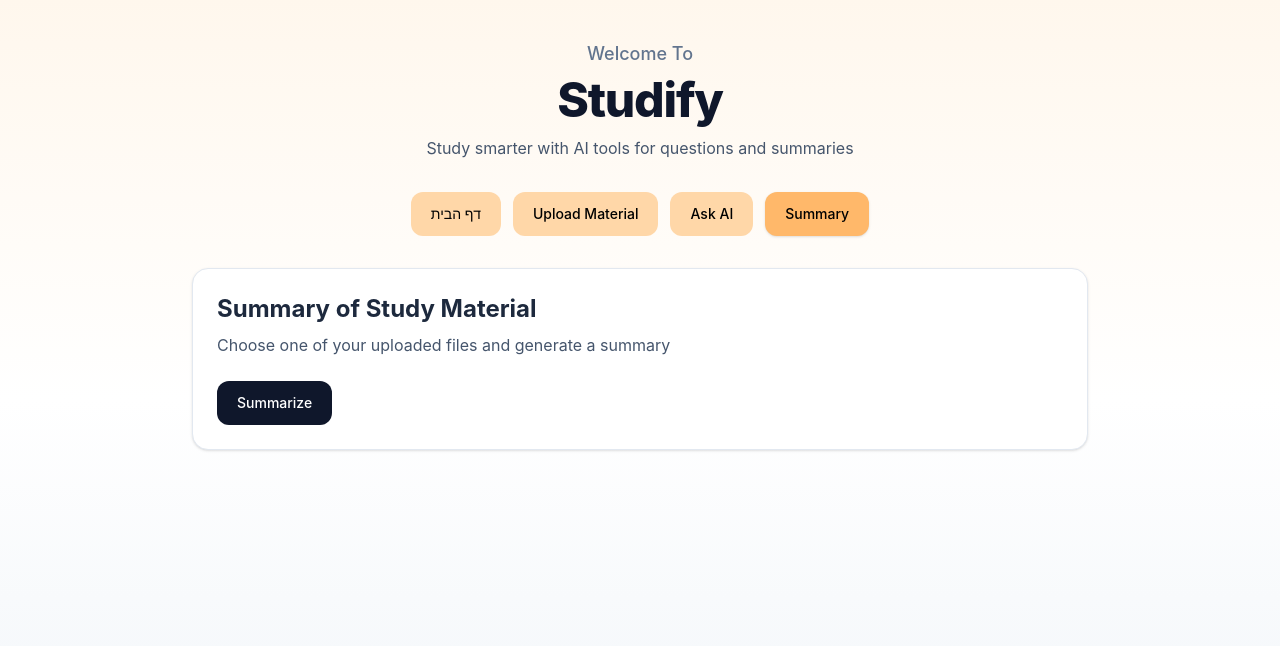
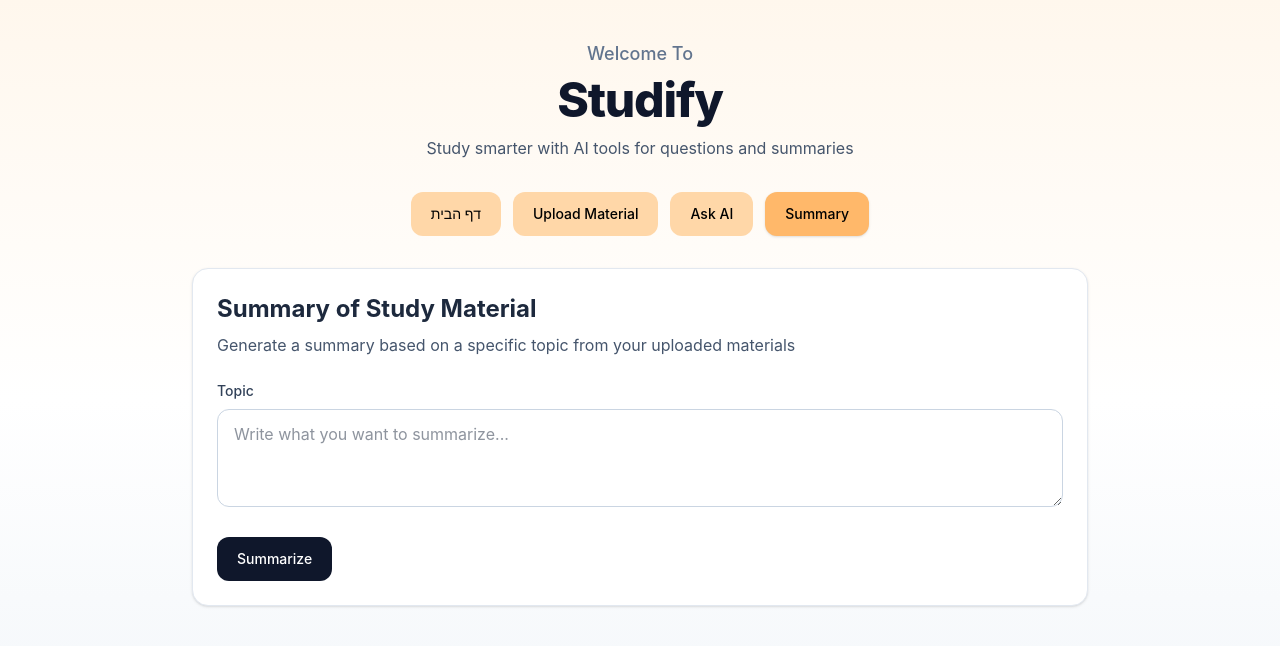
Before and after one commit to ella2709/Studify, a React (Vite) app in the folder frontend/: page /summarize in a window 1280 px wide. Shown: the top 646 px of the page. Built offline with nearby package versions, Linux system fonts and the light colour scheme.

Commit message:
Added text area in summarize page

```diff
--- a/frontend/src/messages.js
+++ b/frontend/src/messages.js
@@ -40,11 +40,18 @@ const messages = {
 
   summarize: {
   title: "Summary of Study Material",
-    description: "Choose one of your uploaded files and generate a summary",
-    materialLabel: "Uploaded file",
+  description: "Generate a summary based on a specific topic from your uploaded materials",
+
+  topicLabel: "Topic",
+  topicPlaceholder: "Write what you want to summarize...",
+  missingTopic: "Please enter a topic for the summary",
+
   button: "Summarize",
   loading: "Generating summary...",
   error: "Summarization failed",
+
+  sourcesTitle: "Based on files:",
+
   noUploadedFiles: "No uploaded files available",
   emptyMaterial: "The selected file is empty",
   },
--- a/frontend/src/pages/summarizePage.jsx
+++ b/frontend/src/pages/summarizePage.jsx
@@ -4,19 +4,25 @@ import messages from "../messages";
 import { summarizeAi } from "../services/aiService";
 
 function SummarizePage() {
+  const [topic, setTopic] = useState("");
   const [summary, setSummary] = useState("");
   const [basedOnFiles, setBasedOnFiles] = useState([]);
   const [loading, setLoading] = useState(false);
   const [error, setError] = useState("");
 
  const handleSummarize = async () => {
+  if (!topic.trim()) {
+  setError(messages.summarize.missingTopic);
+  return;
+ }
+
   try {
     setLoading(true);
     setSummary("");
     setBasedOnFiles([]);
     setError("");
 
-      const data = await summarizeAi();
+    const data = await summarizeAi(topic);
     setSummary(data.summary || "");
     setBasedOnFiles(data.basedOnFiles || []);
   } catch (error) {
@@ -34,6 +40,20 @@ function SummarizePage() {
       <p className="mt-2 text-slate-600">
         {messages.summarize.description}
       </p>
+
+     <div className="mt-6">
+        <label className="mb-2 block text-sm font-medium text-slate-700">
+          {messages.summarize.topicLabel}
+        </label>
+
+        <textarea
+          value={topic}
+          onChange={(e) => setTopic(e.target.value)}
+          rows={3}
+          placeholder={messages.summarize.topicPlaceholder}
+          className="w-full rounded-xl border border-slate-300 px-4 py-3 text-slate-800 outline-none transition focus:border-indigo-400 focus:ring-2 focus:ring-indigo-100"
+        />
+    </div>
 
       <button
         onClick={handleSummarize}
--- a/frontend/src/services/aiService.js
+++ b/frontend/src/services/aiService.js
@@ -18,12 +18,13 @@ export async function askAi(question) {
   return data;
 }
 
-export async function summarizeAi() {
+export async function summarizeAi(topic) {
   const res = await fetch(API.SUMMARIZE_RAG, {
     method: "POST",
     headers: {
       "Content-Type": "application/json",
     },
+    body: JSON.stringify({ topic }),
   });
 
   const data = await res.json();
```
Also changed, not shown: 2 other files (tests, documents, lock files or other folders). Lines whose indentation alone changed are shown as unchanged.
